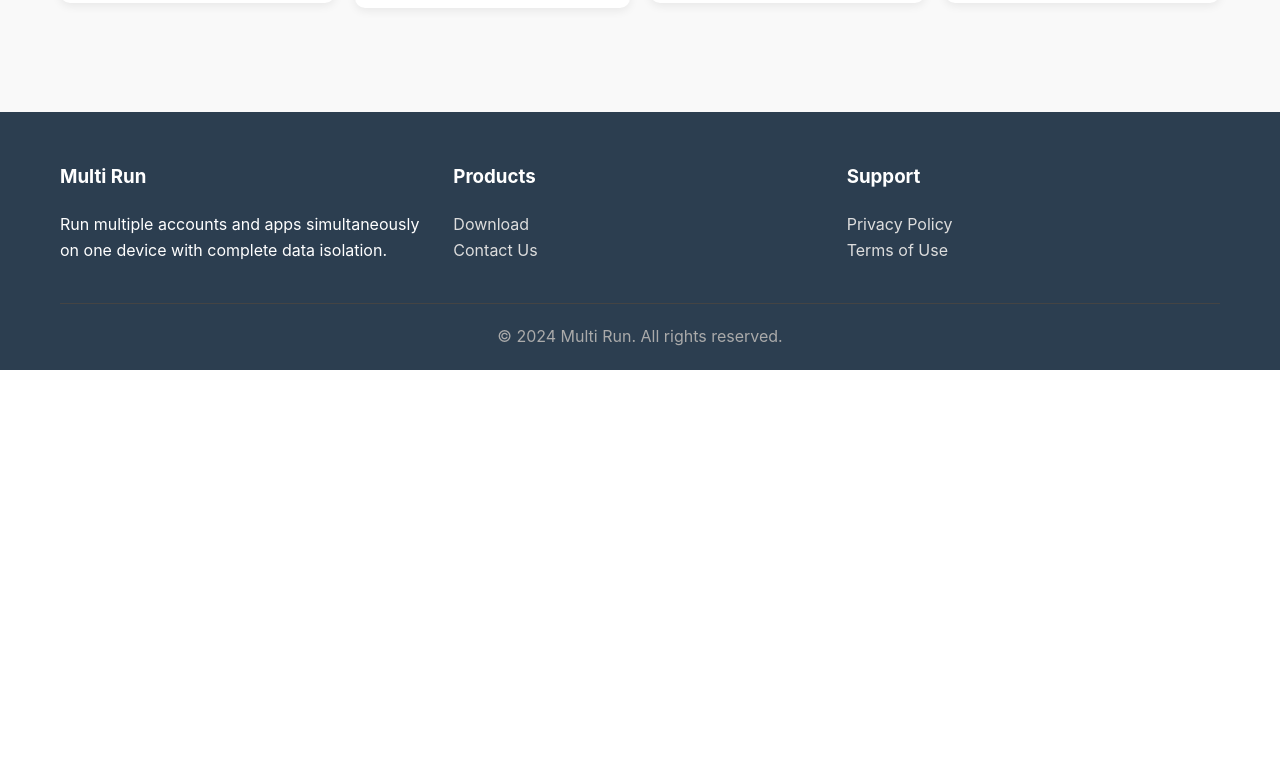
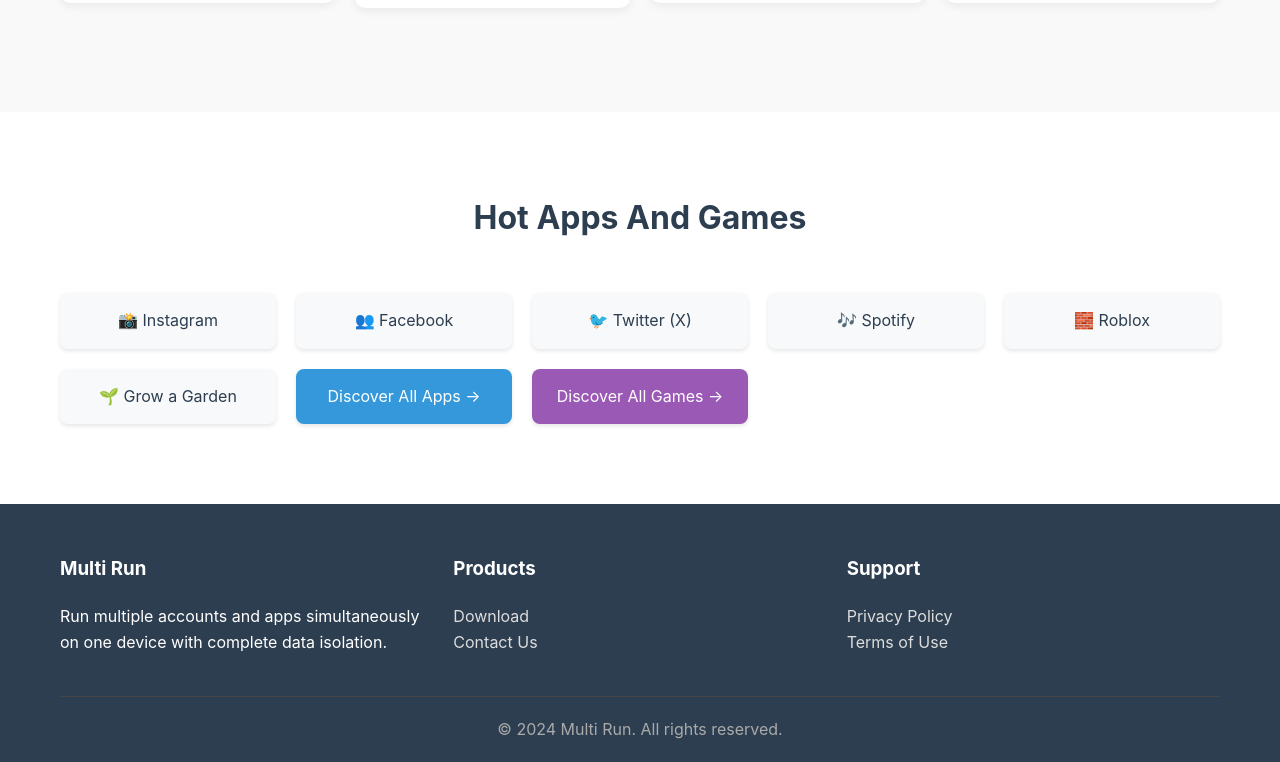
Before and after one commit to jpdong/MultiRun, a Next.js app: page / in a window 1280 px wide. Shown: the part 3310-4072 px from the top of the page. Before the commit the page ends 3680 px from the top, so only its background shows below. Built offline with nearby package versions, Linux system fonts and the light colour scheme.

Commit message:
feat:增加首页热门区域

```diff
--- /dev/null
+++ b/src/pages/HotArea.tsx
@@ -0,0 +1,148 @@
+import SectionTitle from '../components/elements/SectionTitle';
+import Container from '../components/layout/Container';
+
+const HotArea = () => {
+    return (
+        <div style={{ background: '#fff', padding: '80px 0' }} id="hot-content">
+        <Container>
+          <SectionTitle>Hot Apps And Games</SectionTitle>
+          <div style={{
+            display: 'grid',
+            gridTemplateColumns: 'repeat(auto-fill, minmax(200px, 1fr))',
+            gap: '20px',
+            marginTop: '40px'
+          }}>
+            {/* Instagram */}
+            <a className="card" href="/hot-apps/instagram" style={{
+              display: 'block',
+              padding: '15px 20px',
+              background: '#f8f9fa',
+              borderRadius: '8px',
+              textDecoration: 'none',
+              color: '#2c3e50',
+              textAlign: 'center',
+              transition: 'all 0.3s ease',
+              boxShadow: '0 2px 4px rgba(0,0,0,0.1)',
+              cursor: 'pointer'
+            }}>
+              📸 Instagram
+            </a>
+
+            {/* Facebook */}
+            <a className="card" href="/hot-apps/facebook" style={{
+              display: 'block',
+              padding: '15px 20px',
+              background: '#f8f9fa',
+              borderRadius: '8px',
+              textDecoration: 'none',
+              color: '#2c3e50',
+              textAlign: 'center',
+              transition: 'all 0.3s ease',
+              boxShadow: '0 2px 4px rgba(0,0,0,0.1)',
+              cursor: 'pointer'
+            }}>
+              👥 Facebook
+            </a>
+
+            {/* Twitter */}
+            <a className="card" href="/hot-apps/twitter" style={{
+              display: 'block',
+              padding: '15px 20px',
+              background: '#f8f9fa',
+              borderRadius: '8px',
+              textDecoration: 'none',
+              color: '#2c3e50',
+              textAlign: 'center',
+              transition: 'all 0.3s ease',
+              boxShadow: '0 2px 4px rgba(0,0,0,0.1)',
+              cursor: 'pointer'
+            }}>
+              🐦 Twitter (X)
+            </a>
+
+            {/* Spotify */}
+            <a  className="card" href="/hot-apps/spotify" style={{
+              display: 'block',
+              padding: '15px 20px',
+              background: '#f8f9fa',
+              borderRadius: '8px',
+              textDecoration: 'none',
+              color: '#2c3e50',
+              textAlign: 'center',
+              transition: 'all 0.3s ease',
+              boxShadow: '0 2px 4px rgba(0,0,0,0.1)',
+              cursor: 'pointer'
+            }}>
+              🎶 Spotify
+            </a>
+
+            {/* Roblox */}
+            <a  className="card" href="/hot-games/roblox" style={{
+              display: 'block',
+              padding: '15px 20px',
+              background: '#f8f9fa',
+              borderRadius: '8px',
+              textDecoration: 'none',
+              color: '#2c3e50',
+              textAlign: 'center',
+              transition: 'all 0.3s ease',
+              boxShadow: '0 2px 4px rgba(0,0,0,0.1)',
+              cursor: 'pointer'
+            }}>
+              🧱 Roblox
+            </a>
+
+            {/* Grow a Garden */}
+            <a  className="card" href="/hot-games/growagarden" style={{
+              display: 'block',
+              padding: '15px 20px',
+              background: '#f8f9fa',
+              borderRadius: '8px',
+              textDecoration: 'none',
+              color: '#2c3e50',
+              textAlign: 'center',
+              transition: 'all 0.3s ease',
+              boxShadow: '0 2px 4px rgba(0,0,0,0.1)',
+              cursor: 'pointer'
+            }}>
+              🌱 Grow a Garden
+            </a>
+
+            {/* View All Apps */}
+            <a  className="card" href="/hot-apps" style={{
+              display: 'block',
+              padding: '15px 20px',
+              background: '#3498db',
+              color: 'white',
+              borderRadius: '8px',
+              textDecoration: 'none',
+              textAlign: 'center',
+              transition: 'all 0.3s ease',
+              boxShadow: '0 2px 4px rgba(0,0,0,0.1)',
+              cursor: 'pointer'
+            }}>
+              Discover All Apps →
+            </a>
+
+            {/* View All Games */}
+            <a  className="card" href="/hot-games" style={{
+              display: 'block',
+              padding: '15px 20px',
+              background: '#9b59b6',
+              color: 'white',
+              borderRadius: '8px',
+              textDecoration: 'none',
+              textAlign: 'center',
+              transition: 'all 0.3s ease',
+              boxShadow: '0 2px 4px rgba(0,0,0,0.1)',
+              cursor: 'pointer'
+            }}>
+              Discover All Games →
+            </a>
+          </div>
+        </Container>
+      </div>
+    )
+}
+
+export default HotArea;
--- a/src/pages/MultipleAccountsPage.tsx
+++ b/src/pages/MultipleAccountsPage.tsx
@@ -9,6 +9,7 @@
 import Column from '../components/layout/Column';
 import DownloadButton from '../components/elements/DownloadButton';
 import { FaGooglePlay } from 'react-icons/fa';
+import HotArea from './HotArea';
 
 const features = [
   {
@@ -147,6 +148,7 @@
         </Container>
       </div>
     </div>
+    <HotArea />
     <Footer />
   </>
 );
```
